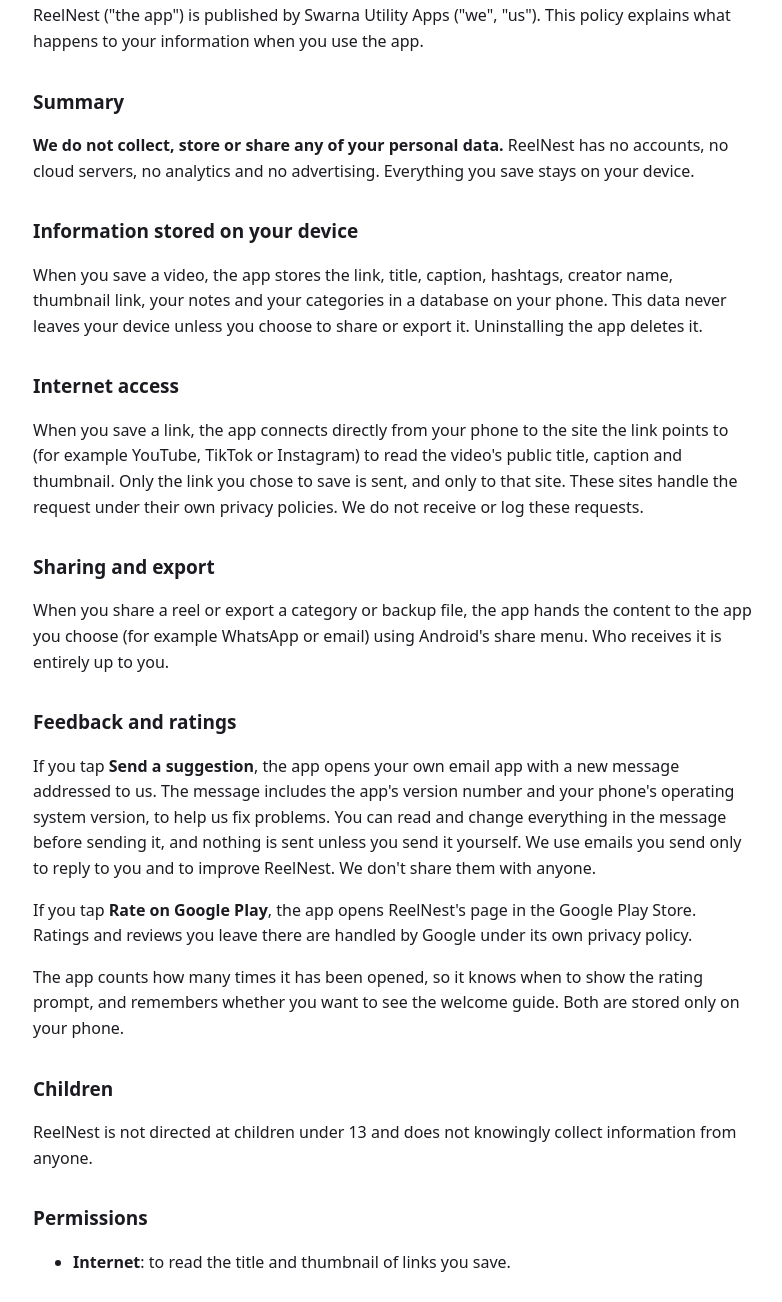
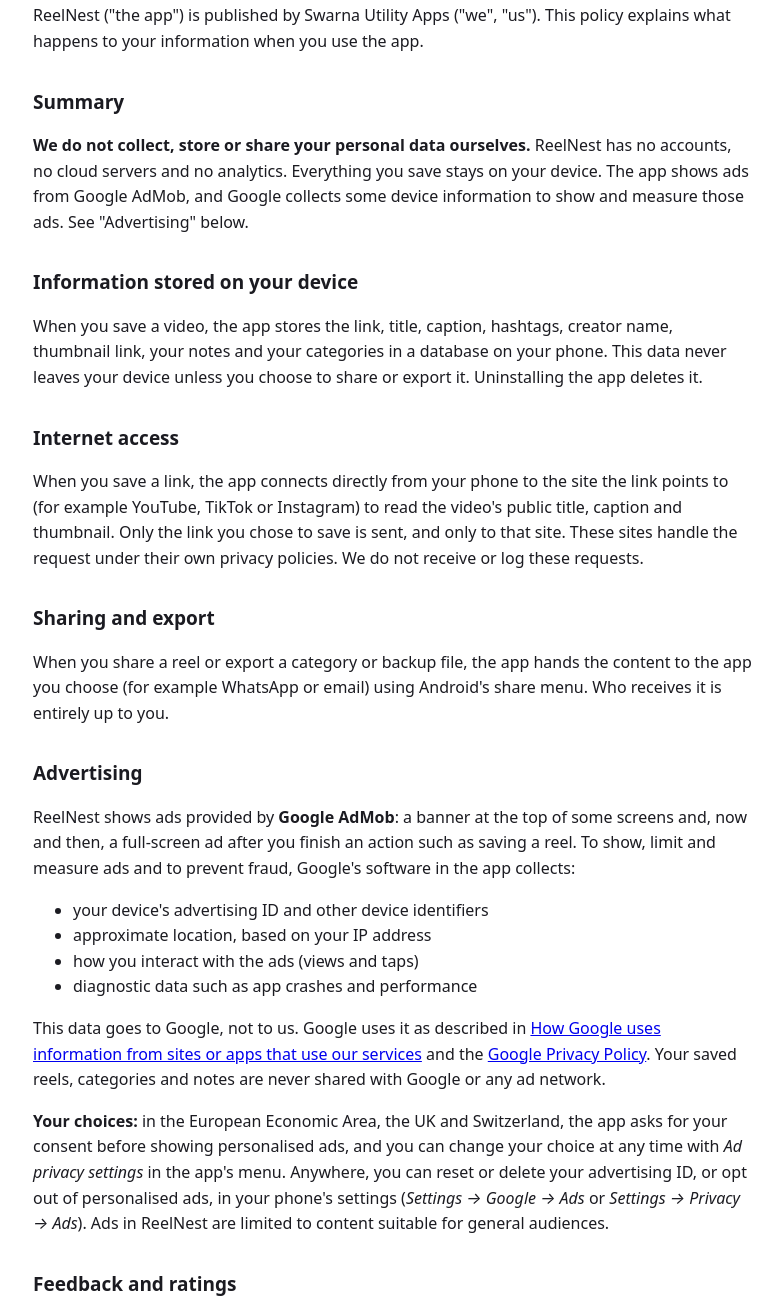
Before and after one commit to poojamadan28-art/reelnest-privacy, a plain HTML site: page index.html in a window 1280 px wide. Shown: the part 139-1441 px from the top of the page, without its empty margins (247-1029 px from the left). Drawn offline with Linux system fonts and the light colour scheme.

Commit message:
Add Advertising section (Google AdMob)
Co-Authored-By: Claude Opus 5.5 <noreply@anthropic.com>

```diff
--- a/index.html
+++ b/index.html
@@ -19,9 +19,10 @@
 policy explains what happens to your information when you use the app.</p>
 
 <h2>Summary</h2>
-<p><strong>We do not collect, store or share any of your personal data.</strong>
-ReelNest has no accounts, no cloud servers, no analytics and no advertising.
-Everything you save stays on your device.</p>
+<p><strong>We do not collect, store or share your personal data ourselves.</strong>
+ReelNest has no accounts, no cloud servers and no analytics. Everything you save
+stays on your device. The app shows ads from Google AdMob, and Google collects
+some device information to show and measure those ads. See "Advertising" below.</p>
 
 <h2>Information stored on your device</h2>
 <p>When you save a video, the app stores the link, title, caption, hashtags,
@@ -41,6 +42,31 @@ privacy policies. We do not receive or log these requests.</p>
 content to the app you choose (for example WhatsApp or email) using Android's
 share menu. Who receives it is entirely up to you.</p>
 
+<h2>Advertising</h2>
+<p>ReelNest shows ads provided by <strong>Google AdMob</strong>: a banner at the
+top of some screens and, now and then, a full-screen ad after you finish an
+action such as saving a reel. To show, limit and measure ads and to prevent
+fraud, Google's software in the app collects:</p>
+<ul>
+  <li>your device's advertising ID and other device identifiers</li>
+  <li>approximate location, based on your IP address</li>
+  <li>how you interact with the ads (views and taps)</li>
+  <li>diagnostic data such as app crashes and performance</li>
+</ul>
+<p>This data goes to Google, not to us. Google uses it as described in
+<a href="https://policies.google.com/technologies/partner-sites">How Google uses
+information from sites or apps that use our services</a> and the
+<a href="https://policies.google.com/privacy">Google Privacy Policy</a>. Your
+saved reels, categories and notes are never shared with Google or any ad
+network.</p>
+<p><strong>Your choices:</strong> in the European Economic Area, the UK and
+Switzerland, the app asks for your consent before showing personalised ads, and
+you can change your choice at any time with <em>Ad privacy settings</em> in the
+app's menu. Anywhere, you can reset or delete your advertising ID, or opt out of
+personalised ads, in your phone's settings (<em>Settings → Google → Ads</em> or
+<em>Settings → Privacy → Ads</em>). Ads in ReelNest are limited to content
+suitable for general audiences.</p>
+
 <h2>Feedback and ratings</h2>
 <p>If you tap <strong>Send a suggestion</strong>, the app opens your own email
 app with a new message addressed to us. The message includes the app's version
@@ -56,12 +82,14 @@ the rating prompt, and remembers whether you want to see the welcome guide.
 Both are stored only on your phone.</p>
 
 <h2>Children</h2>
-<p>ReelNest is not directed at children under 13 and does not knowingly collect
-information from anyone.</p>
+<p>ReelNest is not directed at children under 13. We don't knowingly collect
+information from children, and ads in the app are limited to content suitable
+for general audiences.</p>
 
 <h2>Permissions</h2>
 <ul>
-  <li><strong>Internet</strong>: to read the title and thumbnail of links you save.</li>
+  <li><strong>Internet</strong>: to read the title and thumbnail of links you save, and to load ads.</li>
+  <li><strong>Advertising ID</strong> (added by Google AdMob): to show and measure ads.</li>
 </ul>
 
 <h2>Changes</h2>
```
